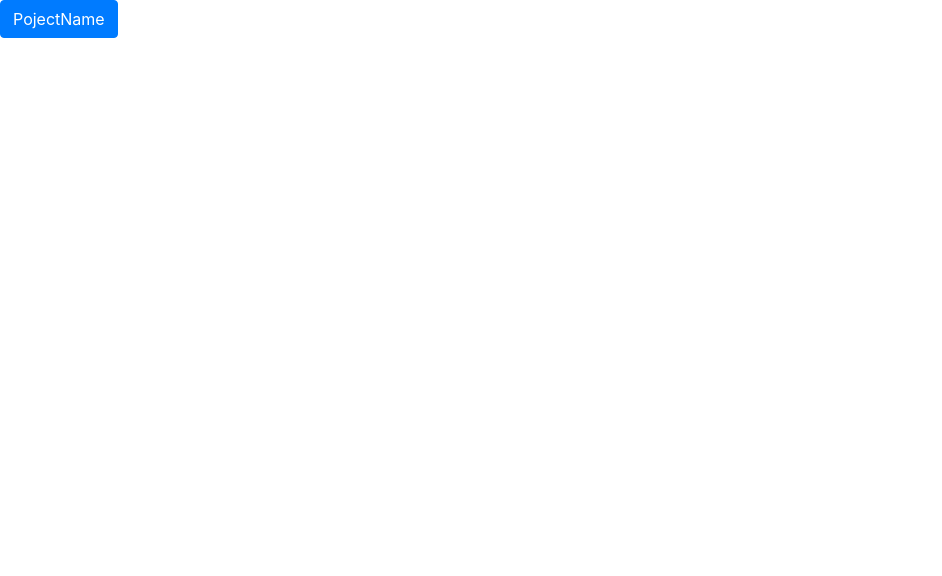
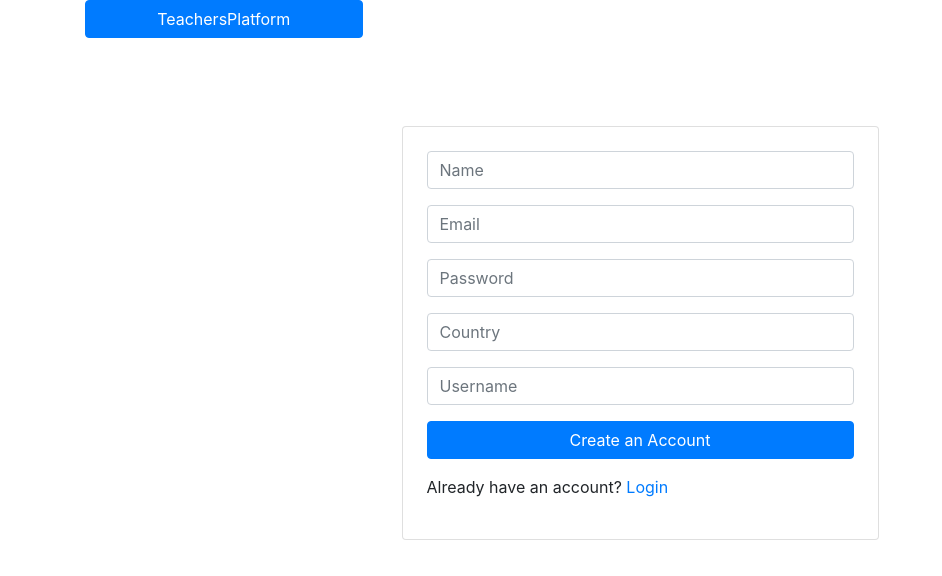
Before and after one commit to BuildForSDG/Team-111-Project, a React (Create React App) app in the folder frontend/: page /signup in a window 1280 px wide. Shown: the top 576 px of the page, without its empty margins (0-942 px from the left). Built offline with nearby package versions, Linux system fonts and the light colour scheme.

Commit message:
updated login and signup

```diff
--- a/frontend/src/App.js
+++ b/frontend/src/App.js
@@ -1,13 +1,46 @@
 import React, { Component } from 'react';
-import { Button } from 'reactstrap';
-import './App.css';
+import { BrowserRouter as Router, Switch, Route, Link } from 'react-router-dom';
+import Dashboard from './Dashboard';
+import Login from './Login';
+import Signup from './Signup';
 
 class App extends React.Component{
   render(){
     return(
-      <div>
-        <Button color="primary">PojectName</Button>
+      <Router>
+      <div className="container">
+      <div className="row" className="mb-2 pageheading">
+          <div className="col-sm-3 btn btn-primary">
+            TeachersPlatform
+       </div>
+
       </div>
+        <nav className="navbar navbar-expand-lg navheader">
+          <div className="wrapper">
+
+          </div>
+          <div className="collapse navbar-collapse" >
+            <ul className="navbar-nav ml-auto ">
+              <li className="nav-item">
+                <Link to={'/signup'} className="nav-link text-white">Sign Up</Link>
+              </li>
+              <li className="nav-item">
+                <Link to={'/login'} className="nav-link text-white">Login</Link>
+              </li>
+
+            </ul>
+          </div>
+        </nav> <br />
+        <Switch>
+          <Route  path='/login' component={Login} />
+          <Route  path='/signup' component={Signup} />
+
+        </Switch>
+        <Switch>
+          <Route path='/dashboard' component={Dashboard} />
+        </Switch>
+      </div>
+    </Router>
     )
   }
 }
--- a/frontend/src/Dashboard.js
+++ b/frontend/src/Dashboard.js
@@ -1,59 +1,20 @@
 import React, { Component } from 'react';
-import { BrowserRouter as Router, Switch, Route, Link } from 'react-router-dom';
 import './App.css';
-import Login from './Login';
-import Signup from './Signup';
+import { Col, Row, Container } from 'reactstrap';
 
-
-
-  class Dashboard extends Component {
+class Dashboard extends Component {
     render() {
 
         return (
-
-            <Router>
-            <div className="container">
-            <div class="row" className="mb-2 pageheading">
-                <div class="col-sm-12 btn btn-info">
-                    Dashboard
-             </div>
+            <Container className="mt-5">
+                <Row className="mb-7">
+                    <Col md="20">
+            <div>
+<img src='/Dashboard.image/Dashboard 1 (1).png' className="img-fluid" alt="" />
             </div>
-              <nav className="navbar navbar-expand-lg navheader">
-                <div className="wraper">
-                  <nav className="navbar navbar-inverse">
-
-                    <div className="row">
-                      <div className="col-md-12">
-
-                        <h1 className="navbar-brand text-white display-4 font-italic font-weight-bolder	text-monospace" > OfficeBlog </h1>
-
-                      </div>
-                    </div>
-
-                  </nav>
-                </div>
-                <div className="collapse navbar-collapse" >
-                  <ul className="navbar-nav ml-auto ">
-                    <li className="nav-item">
-                      <Link to={'/signup'} className="nav-link text-white">Sign Up</Link>
-                    </li>
-                    <li className="nav-item">
-                      <Link to={'/login'} className="nav-link text-white">Login</Link>
-                    </li>
-
-                  </ul>
-                </div>
-              </nav> <br />
-              <Switch>
-                <Route  exact path='/login' component={Login} />
-                <Route  path='/signup' component={Signup} />
-
-              </Switch>
-              <Switch>
-                <Route path='/Dashboard' component={Dashboard} />
-              </Switch>
-            </div>
-          </Router>
+            </Col>
+            </Row>
+            </Container>
         );
     }
 }
--- a/frontend/src/Login.js
+++ b/frontend/src/Login.js
@@ -8,10 +8,10 @@ class Login extends Component {
 
         this.state = {
             Email: '',
-            Password: ''
+            Username: ''
         }
 
-        this.Password = this.Password.bind(this);
+        this.Username = this.Username.bind(this);
         this.Email = this.Email.bind(this);
         this.login = this.login.bind(this);
     }
@@ -19,8 +19,8 @@ class Login extends Component {
     Email(event) {
         this.setState({ Email: event.target.value })
     }
-    Password(event) {
-        this.setState({ Password: event.target.value })
+    Username(event) {
+        this.setState({ Username: event.target.value })
     }
     login(event) {
 
@@ -32,7 +32,7 @@ class Login extends Component {
             },
             body: JSON.stringify({
                 Email: this.state.Email,
-                Password: this.state.Password
+                Username: this.state.Username
             })
         }).then((Response) => Response.json())
             .then((result) => {
@@ -56,18 +56,14 @@ class Login extends Component {
                                 <Card className="p-2">
                                     <CardBody>
                                         <Form>
-                                            <div  className="mb-2 pageheading">
-                                                <div className="col-sm-12 btn btn-primary">
-                                                    Login
-                                            </div>
-                                            </div>
+
                                             <InputGroup className="mb-3">
 
                                                 <Input type="text" onChange={this.Email} placeholder=" Email" />
                                             </InputGroup>
                                             <InputGroup className="mb-4">
 
-                                                <Input type="password" onChange={this.Password} placeholder="Password" />
+                                                <Input type="username" onChange={this.Username} placeholder="Username" />
                                             </InputGroup>
                                             <Button onClick={this.login} color="primary" block>Login</Button>
                                         </Form>
--- a/frontend/src/Signup.js
+++ b/frontend/src/Signup.js
@@ -8,20 +8,20 @@ class Signup extends Component {
         super();
 
         this.state = {
-            EmployeeName: '',
-            City: '',
+            Name: '',
+            Country: '',
             Email: '',
             Password: '',
-            Department: ''
+            Username: ''
+
         }
 
 
         this.Email = this.Email.bind(this);
         this.Password = this.Password.bind(this);
-        this.EmployeeName = this.EmployeeName.bind(this);
-        this.Password = this.Password.bind(this);
-        this.Department = this.Department.bind(this);
-        this.City = this.City.bind(this);
+        this.Name = this.Name.bind(this);
+        this.Country = this.Country.bind(this);
+        this.Username = this.Username.bind(this);
         this.register = this.register.bind(this);
     }
 
@@ -31,34 +31,33 @@ class Signup extends Component {
         this.setState({ Email: event.target.value })
     }
 
-    Department(event) {
-        this.setState({ Department: event.target.value })
-    }
-
     Password(event) {
         this.setState({ Password: event.target.value })
     }
-    City(event) {
-        this.setState({ City: event.target.value })
+    Country(event) {
+        this.setState({ Country: event.target.value })
     }
-    EmployeeName(event) {
-        this.setState({ EmployeeName: event.target.value })
+    Name(event) {
+        this.setState({ Name: event.target.value })
+    }
+    Username(event) {
+        this.setState({ Username: event.target.value })
     }
 
     register(event) {
 
-        fetch('https://whispering-forest-37838.herokuapp.com/signup', {
+        fetch('https://whispering-forest-37838.herokuapp.com/signup ', {
             method: 'post',
             headers: {
                 'Accept': 'application/json',
                 'Content-Type': 'application/json'
             },
             body: JSON.stringify({
-                EmployeeName: this.state.EmployeeName,
+                Name: this.state.Name,
                 Password: this.state.Password,
                 Email: this.state.Email,
-                City: this.state.City,
-                Department: this.state.Department
+                Country: this.state.Country,
+                Username: this.state.Username
             })
         }).then((Response) => Response.json())
             .then((Result) => {
@@ -83,24 +82,22 @@ class Signup extends Component {
                                 <CardBody className="p-4">
                                     <Form>
 
-                                        <div className="col-sm-12 btn btn-primary">
-                                            Sign Up
-                        </div>
+
 
                                         <InputGroup className="mb-3">
-                                            <Input type="text" onChange={this.EmployeeName} placeholder="Employee" />
+                                            <Input type="text" onChange={this.Name} placeholder="Name" />
                                         </InputGroup>
                                         <InputGroup className="mb-3">
                                             <Input type="text" onChange={this.Email} placeholder="Email" />
                                         </InputGroup>
                                         <InputGroup className="mb-3">
-                                            <Input type="password" onChange={this.Password} placeholder=" Password" />
+                                            <Input type="password" onChange={this.Password} placeholder="Password" />
                                         </InputGroup>
-                                        <InputGroup className="mb-4">
-                                            <Input type="text" onChange={this.City} placeholder="City" />
+                                        <InputGroup className="mb-3">
+                                            <Input type="text" onChange={this.Country} placeholder="Country" />
                                         </InputGroup>
-                                        <InputGroup className="mb-4">
-                                            <Input type="text" onChange={this.Department} placeholder="Department" />
+                                        <InputGroup className="mb-3">
+                                            <Input type="text" onChange={this.Username} placeholder="Username" />
                                         </InputGroup>
                                         <Button onClick={this.register} color="primary" block>Create an Account</Button>
                                         <p className='pt-3'>
--- a/frontend/src/index.js
+++ b/frontend/src/index.js
@@ -3,13 +3,17 @@ import ReactDOM from 'react-dom';
 import './index.css';
 import App from './App';
 import 'bootstrap/dist/css/bootstrap.min.css';
-
+import { BrowserRouter as Router, Switch, Route,} from 'react-router-dom';
 import * as serviceWorker from './serviceWorker';
 
 ReactDOM.render(
-  <React.StrictMode>
-    <App />
-  </React.StrictMode>,
+  <Router>
+
+    <Switch>
+      <Route path="/" component={App} />
+    </Switch>
+
+</Router>,
   document.getElementById('root')
 );
 
```
